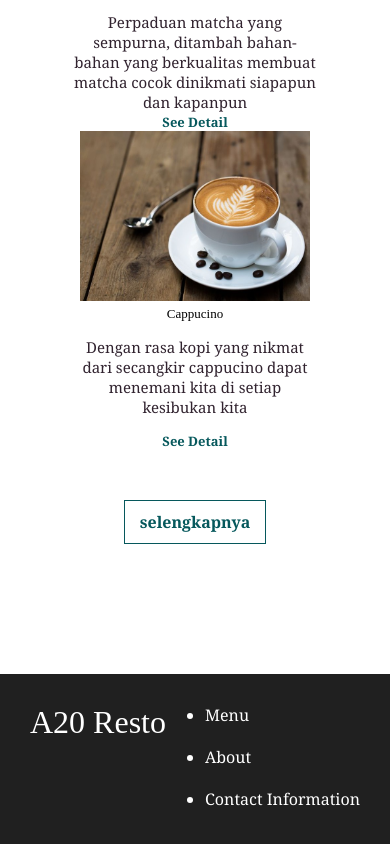
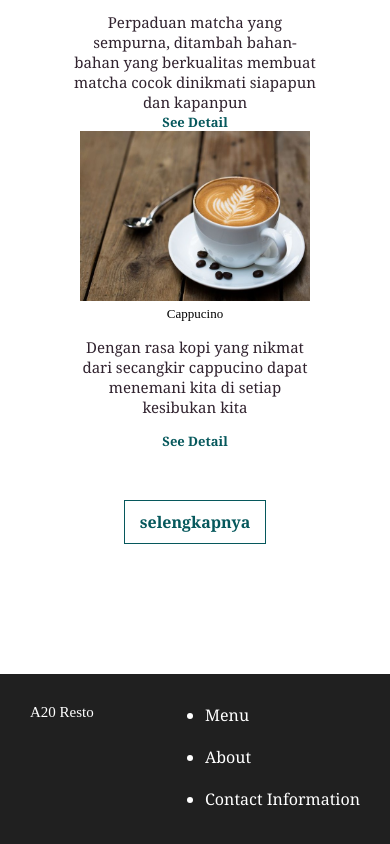
Before and after one commit to rizqi278/A20.github.io, a plain HTML site: page index.html in a window 390 px wide. Shown: the part 3590-4434 px from the top of the page. Drawn offline with Linux system fonts and the light colour scheme.

Commit message:
Update responsive.css

```diff
--- a/responsive.css
+++ b/responsive.css
@@ -74,4 +74,11 @@
 .footer {
         height: 200px;
     }
+.footer-logo {
+    font-size:15px;
+    clear: left;
+    }
+.footer-list ul {
+    clear:right;
+    }
 }
```
